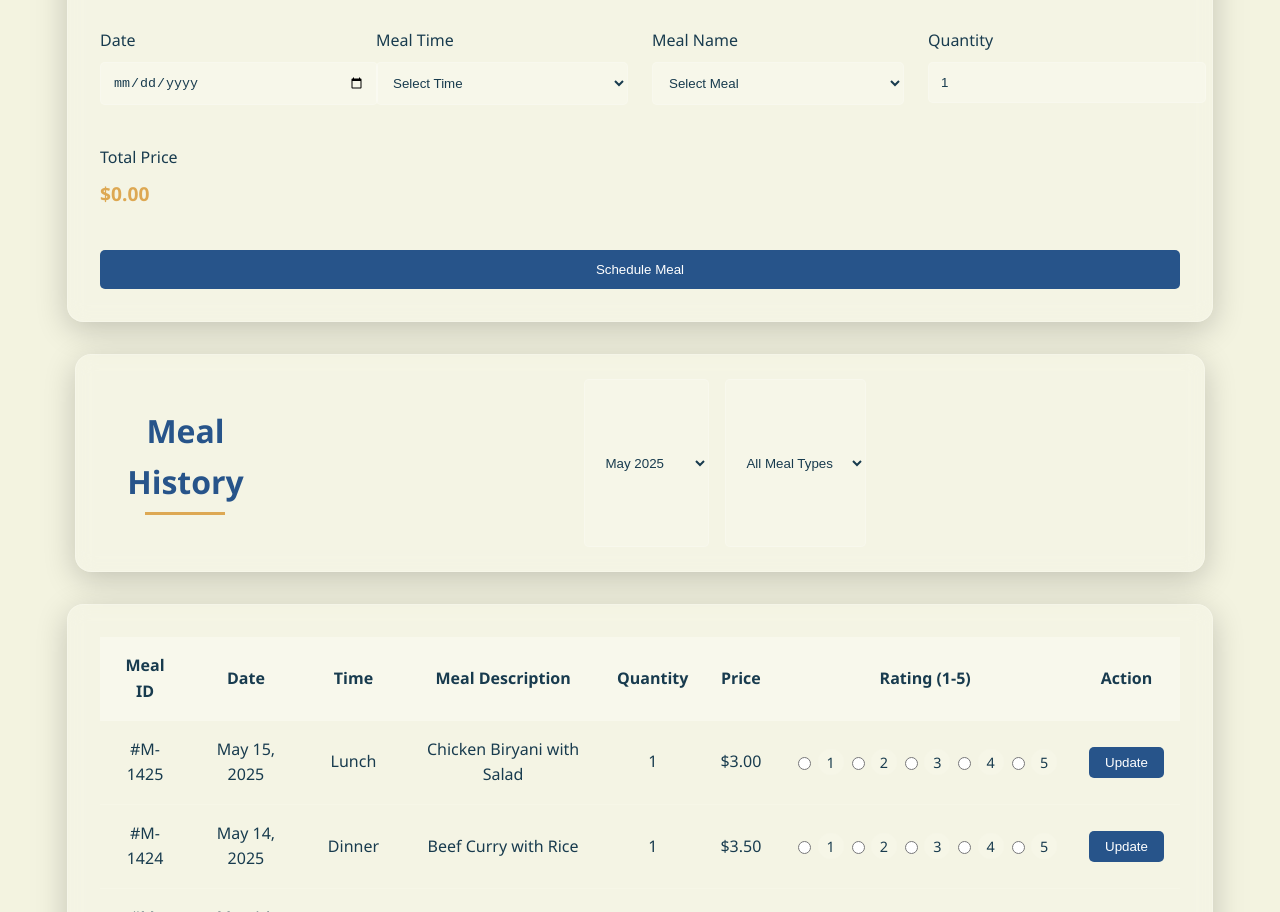
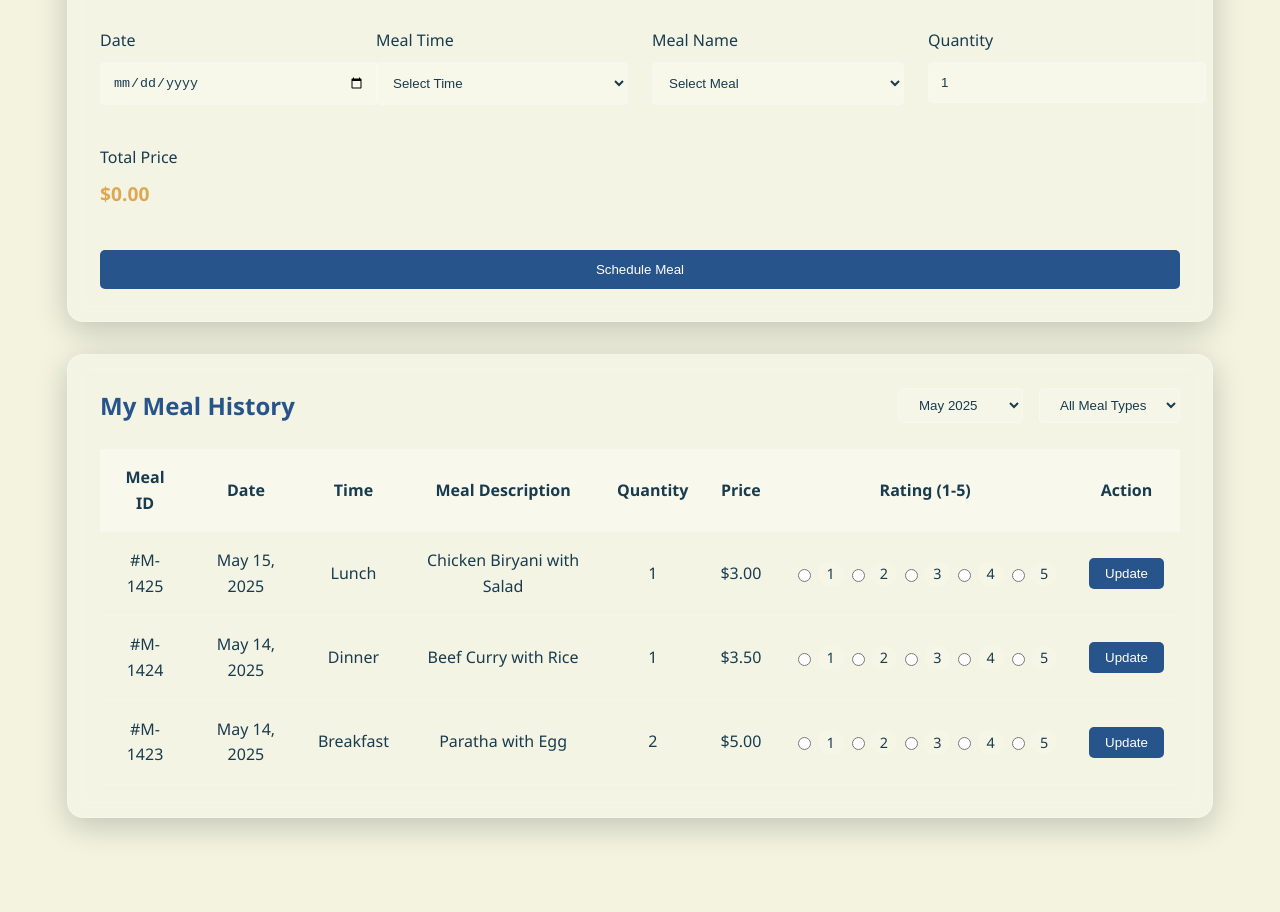
Before and after one commit to zawad1804/bachelor-meal-system, a plain HTML site: page meals.html in a window 1280 px wide. Shown: the part 390-1302 px from the top of the page. After the commit the page ends 1272 px from the top, so only its background shows below. Drawn offline with Linux system fonts and the light colour scheme.

Commit message:
Update meals.html

```diff
--- a/meals.html
+++ b/meals.html
@@ -89,24 +89,35 @@
       background: var(--dark-primary);
     }
 
-    /* Meal History Filter Section */
-    .meals-filter {
+    /* Meal History Section */
+    .meal-history {
       background: var(--glass-bg);
       border: 1px solid var(--glass-border);
       border-radius: 1rem;
-      padding: 1.5rem;
+      padding: 2rem;
       backdrop-filter: blur(10px);
       box-shadow: 0 8px 32px 0 rgba(0, 0, 0, 0.2);
       margin-bottom: 2rem;
+    }
+
+    .meal-history-header {
       display: flex;
-      justify-content: center;
+      justify-content: space-between;
+      align-items: center;
+      margin-bottom: 1.5rem;
+      flex-wrap: wrap;
+      gap: 1rem;
+    }
+
+    .meal-history-header h2 {
+      color: var(--primary);
+      margin: 0;
     }
 
     .filter-options {
       display: flex;
       gap: 1rem;
-      width: 100%;
-      justify-content: center;
+      justify-content: flex-end;
       flex-wrap: wrap;
     }
 
@@ -197,10 +208,14 @@
         overflow-x: auto;
       }
 
+      .meal-history-header {
+        flex-direction: column;
+        align-items: flex-start;
+      }
+
       .filter-options {
         width: 100%;
-        flex-direction: column;
-        align-items: center;
+        justify-content: flex-start;
       }
 
       .rating-options {
@@ -238,7 +253,7 @@
 
   <main class="meals-container">
     <header class="meals-header">
-      <h1>My Meal History</h1>
+      <h1>My Meal Planner</h1>
     </header>
 
     <!-- Meal Scheduler Section -->
@@ -286,9 +301,10 @@
       </form>
     </section>
 
-    <!-- Meal History Filter Section -->
-    <section class="glass-card meals-filter">
-      <h2 class="section-heading">Meal History</h2>
+    <!-- Meal History Section -->
+    <section class="glass-card meal-history">
+      <div class="meal-history-header">
+        <h2>My Meal History</h2>
         <div class="filter-options">
           <select id="month-filter">
             <option value="all">All Months</option>
@@ -303,10 +319,8 @@
             <option value="dinner">Dinner</option>
           </select>
         </div>
-    </section>
+      </div>
 
-    <!-- Meals History Section -->
-    <section class="glass-card meals-list">
       <table class="meals-table">
         <thead>
           <tr>
```
Lines whose indentation alone changed are shown as unchanged.
